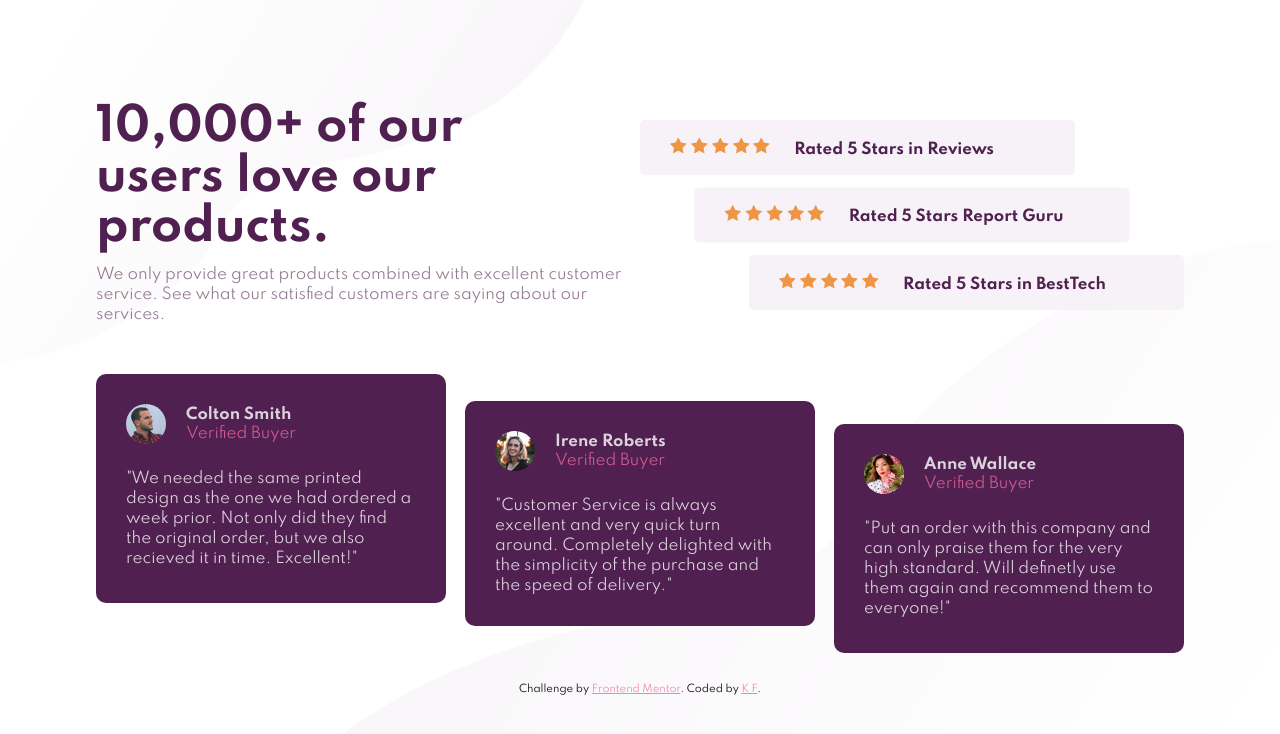
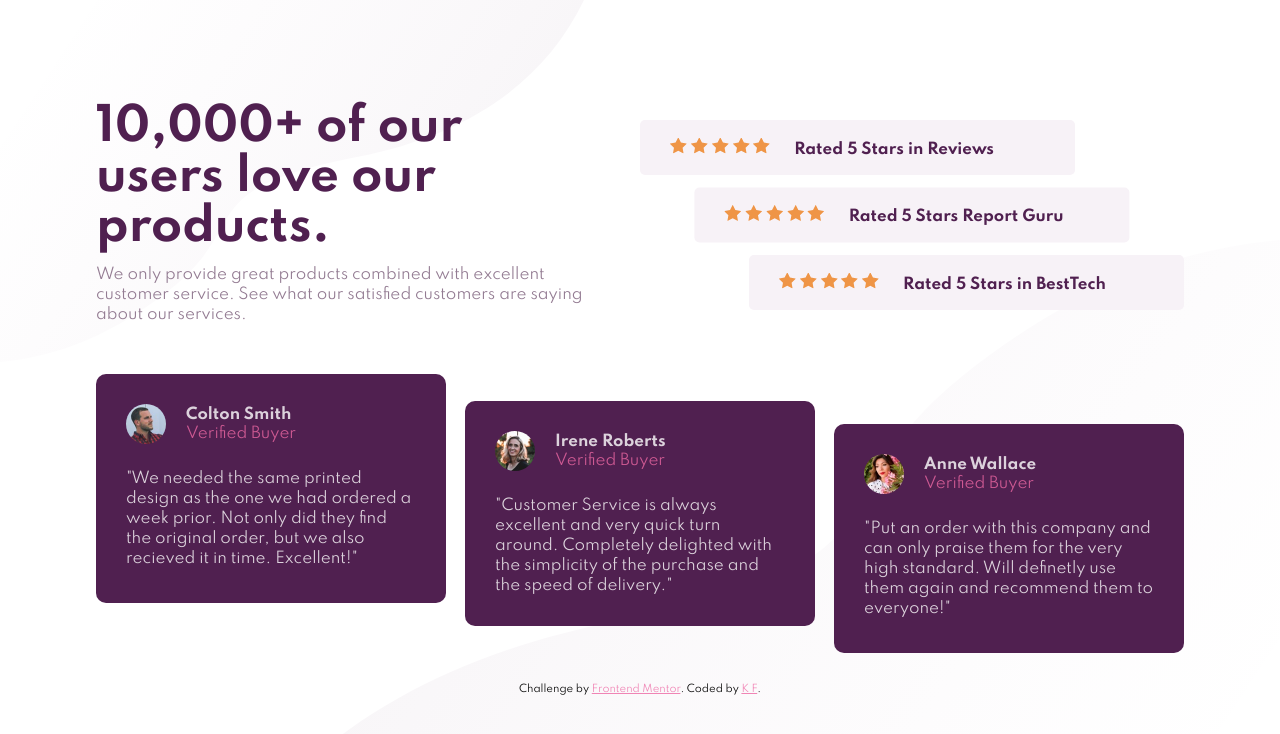
Before and after one commit to KitFielder/Social-Proof-Section, a plain HTML site: page index.html in a window 1280 px wide. Drawn offline with Linux system fonts and the light colour scheme.

Commit message:
Update styles.css

```diff
--- a/css/styles.css
+++ b/css/styles.css
@@ -36,7 +36,7 @@ p {
 }
 
 .slot-one {
-  width: 50%;
+  width: 45%;
   display: inline-block;
   overflow: auto;
   text-align: left;
```
